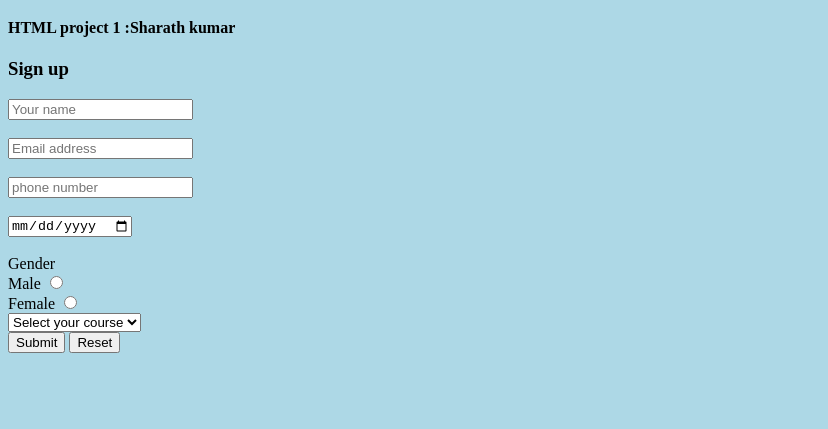
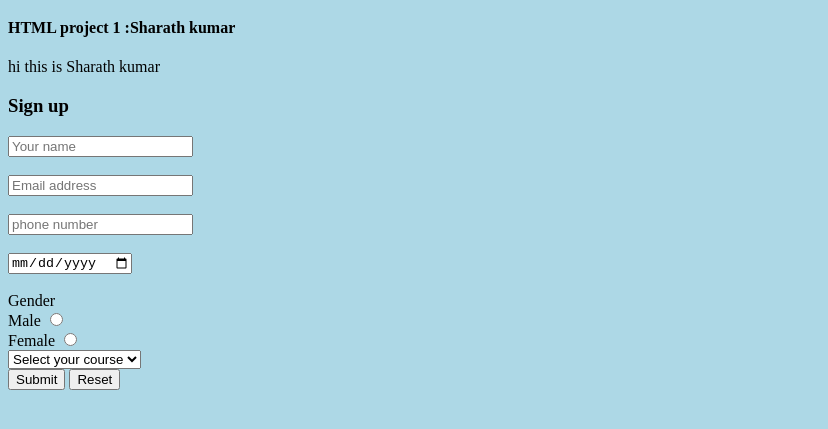
Before and after one commit to sharath-kumar97/htmlproject.github.io, a plain HTML site: page index.html in a window 1280 px wide. Shown: the part 87-516 px from the top of the page, without its empty margins (0-828 px from the left). Drawn offline with Linux system fonts and the light colour scheme.

Commit message:
add paragraph

```diff
--- a/index.html
+++ b/index.html
@@ -8,6 +8,7 @@ http://127.0.0.1:3000/Home.html
         <div class="one">
             <h1 style="text-align:center; ">Besant technologies</h1>
             <h4> HTML project 1 :Sharath kumar</h4>
+            <p>hi this is Sharath kumar</p>
 
 
         </div>
```
